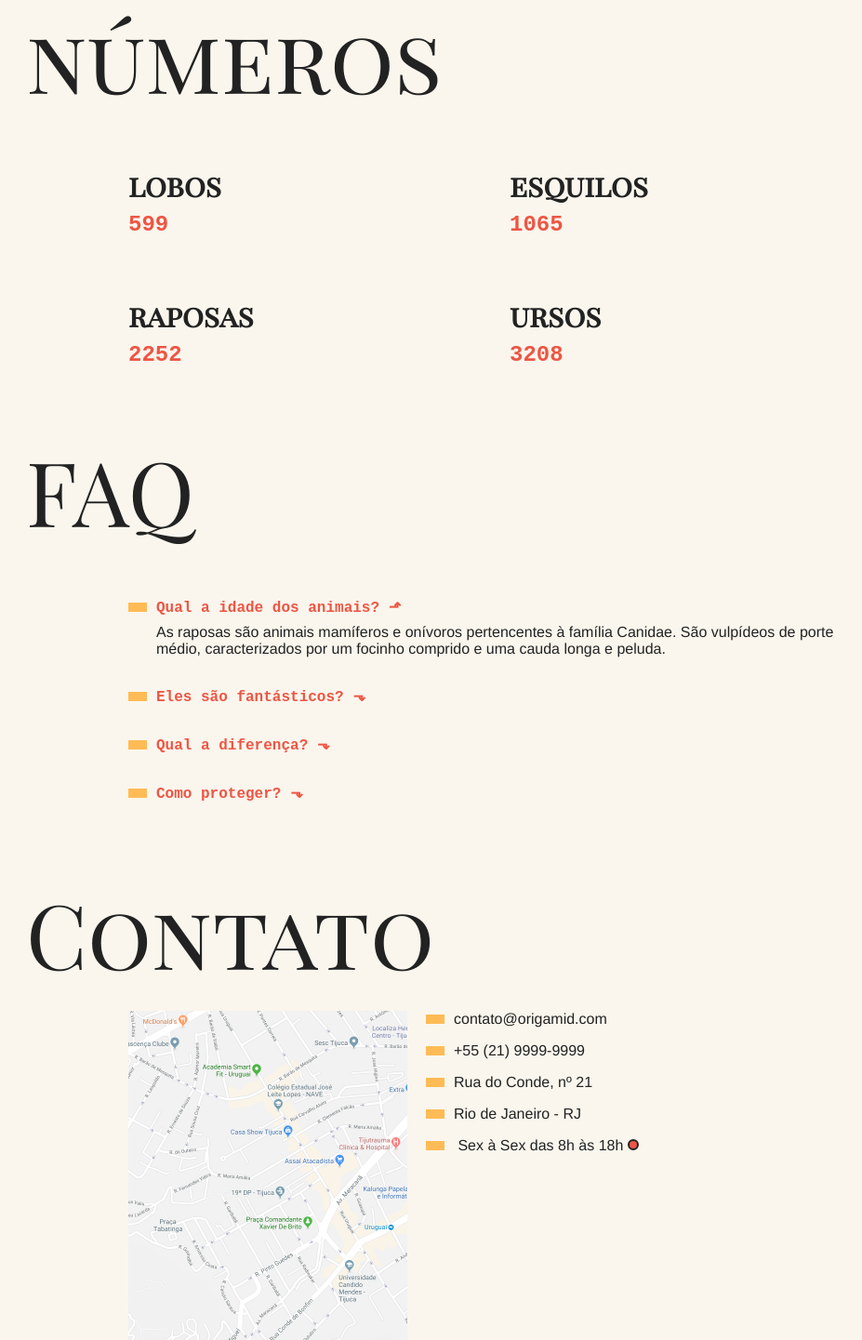
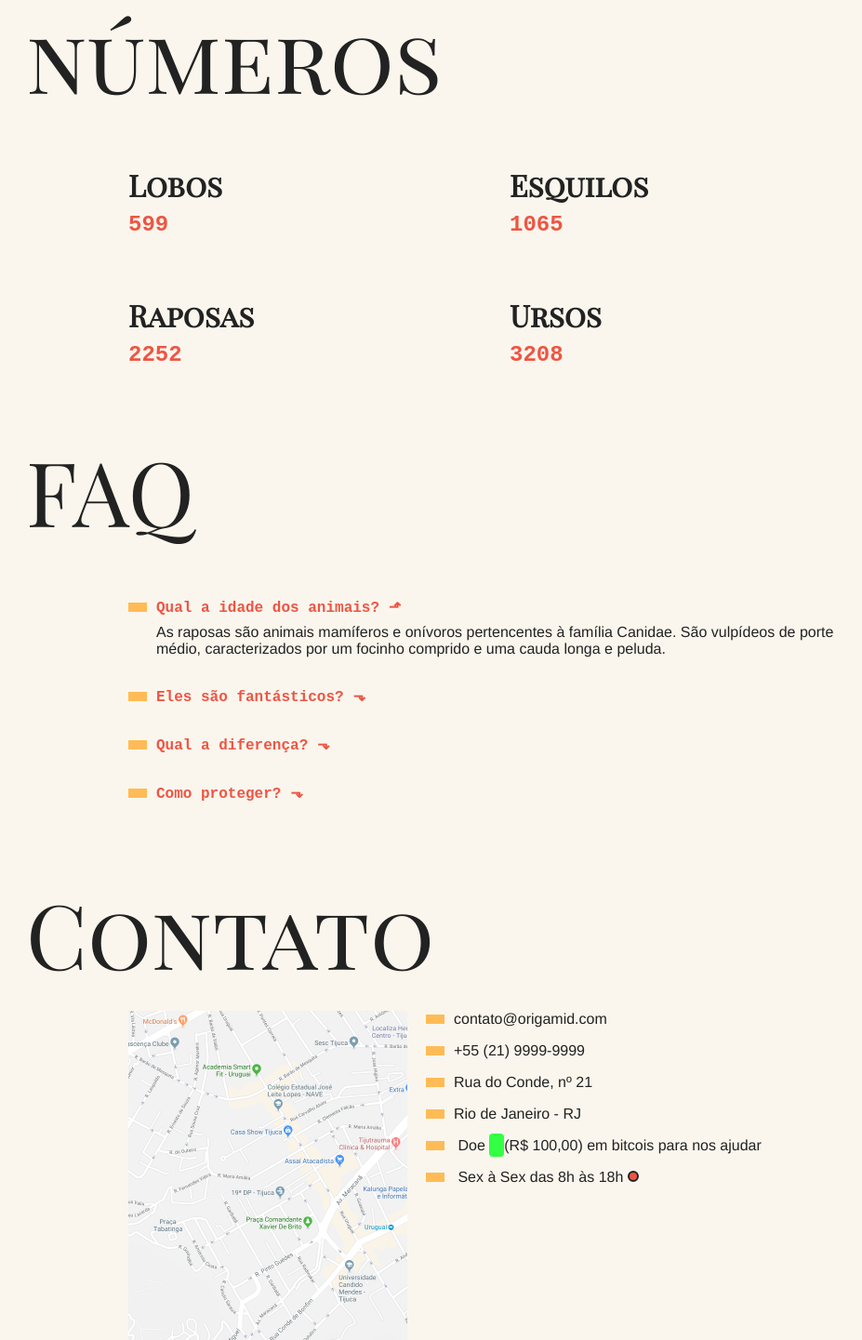
Before and after one commit to jrmaiafs/Animais-Fantasticos-2, a plain HTML site: page index.html in a window 1280 px wide. Shown: the part 799-2240 px from the top of the page at 93% size, without its empty margins (162-1089 px from the left). Drawn offline with Linux system fonts and the light colour scheme; no server answers.

Commit message:
add bitcoin donation

```diff
--- /dev/null
+++ b/animais.json
@@ -0,0 +1,18 @@
+[
+  {
+    "specie": "Lobos",
+    "total": 599
+  },
+  {
+    "specie": "Esquilos",
+    "total": 1065
+  },
+  {
+    "specie": "Raposas",
+    "total": 2252
+  },
+  {
+    "specie": "Ursos",
+    "total": 3208
+  }
+]
--- /dev/null
+++ b/animations/fetchAnimais.js
@@ -0,0 +1,23 @@
+import animaNumeros from "./initAnimaNumeros.js";
+export default function initfetchAnimais() {
+  async function fetchAnimais(url) {
+    const response = await fetch(url);
+    const json = await response.json();
+    const divAnimais = document.querySelector(".numeros-grid");
+
+    json.forEach((animais) => {
+      const animal = createAnimal(animais);
+      divAnimais.appendChild(animal);
+    });
+    animaNumeros();
+  }
+
+  function createAnimal(animais) {
+    const div = document.createElement("div");
+    div.classList.add("numero-animal");
+    div.innerHTML = `<h3>${animais.specie}</h3> <span data-numero>${animais.total}</span>`;
+    return div;
+  }
+
+  fetchAnimais("animais.json");
+}
--- a/animations/initAnimaNumeros.js
+++ b/animations/initAnimaNumeros.js
@@ -1,4 +1,4 @@
-export default function animaNumeros() {}
+export default function animaNumeros() {
 
 const numeros = Array.from(document.querySelectorAll("[data-numero]"));
 
@@ -26,3 +26,4 @@ function animar(numeros) {
     }, 30 * Math.random());
   });
 }
+}
--- /dev/null
+++ b/animations/initFetchBitCoin.js
@@ -0,0 +1,12 @@
+export default function initFetchBitCoin() {}
+
+async function fetchBCoin(url) {
+  const price = document.querySelector(".btc-price");
+  const response = await fetch(url);
+  const json = await response.json();
+
+  const brlBC = 100 / json.BRL.buy;
+  price.innerText = brlBC.toFixed(5);
+}
+
+fetchBCoin("https://blockchain.info/ticker");
--- a/css/geral.css
+++ b/css/geral.css
@@ -315,3 +315,11 @@ body {
   opacity: 1;
   transform: initial;
 }
+
+.btc-price {
+  background: #3f4;
+  padding: 0.25rem 0.5rem;
+  border-radius: 4px;
+  color: #222;
+  font-weight: bold;
+}
--- a/index.html
+++ b/index.html
@@ -193,24 +193,7 @@
       <section class="numeros grid-section" data-anime="scroll">
         <h1 class="titulo">números</h1>
 
-        <div class="numeros-grid">
-          <div class="numero-animal">
-            <h3>lobos</h3>
-            <span data-numero>599</span>
-          </div>
-          <div class="numero-animal">
-            <h3>esquilos</h3>
-            <span data-numero>1065</span>
-          </div>
-          <div class="numero-animal">
-            <h3>raposas</h3>
-            <span data-numero>2252</span>
-          </div>
-          <div class="numero-animal">
-            <h3>ursos</h3>
-            <span data-numero>3208</span>
-          </div>
-        </div>
+        <div class="numeros-grid"></div>
       </section>
 
       <section class="grid-section faq" data-anime="scroll" id="faq">
@@ -255,6 +238,10 @@
           <li>+55 (21) 9999-9999</li>
           <li>Rua do Conde, nº 21</li>
           <li>Rio de Janeiro - RJ</li>
+          <li>
+            Doe <span class="btc-price"></span>(R$ 100,00) em bitcois para nos
+            ajudar
+          </li>
           <li data-horario="8,18" data-dias="1,2,3,4,5">
             Sex à Sex das 8h às 18h
           </li>
--- a/script.js
+++ b/script.js
@@ -6,8 +6,9 @@ import initModal from "./animations/modal.js";
 import initToolTip from "./animations/toolTip.js";
 import initDropDownMenu from "./animations/initDropDownMenu.js";
 import initMenuMobile from "./animations/menuMobile.js";
-import animaNumeros from "./animations/initAnimaNumeros.js";
 import initHorarios from "./animations/initHorarios.js";
+import initFetchAnimais from "./animations/fetchAnimais.js";
+import initFetchBitCoin from "./animations/initFetchBitCoin.js";
 
 initTab();
 initAnimaScroll();
@@ -17,5 +18,6 @@ initModal();
 initToolTip();
 initDropDownMenu();
 initMenuMobile();
-animaNumeros();
-initHorarios()
+initHorarios();
+initFetchAnimais();
+initFetchBitCoin();
```
Also changed, not shown: css/dropdown.css (+0 -64 lines).
